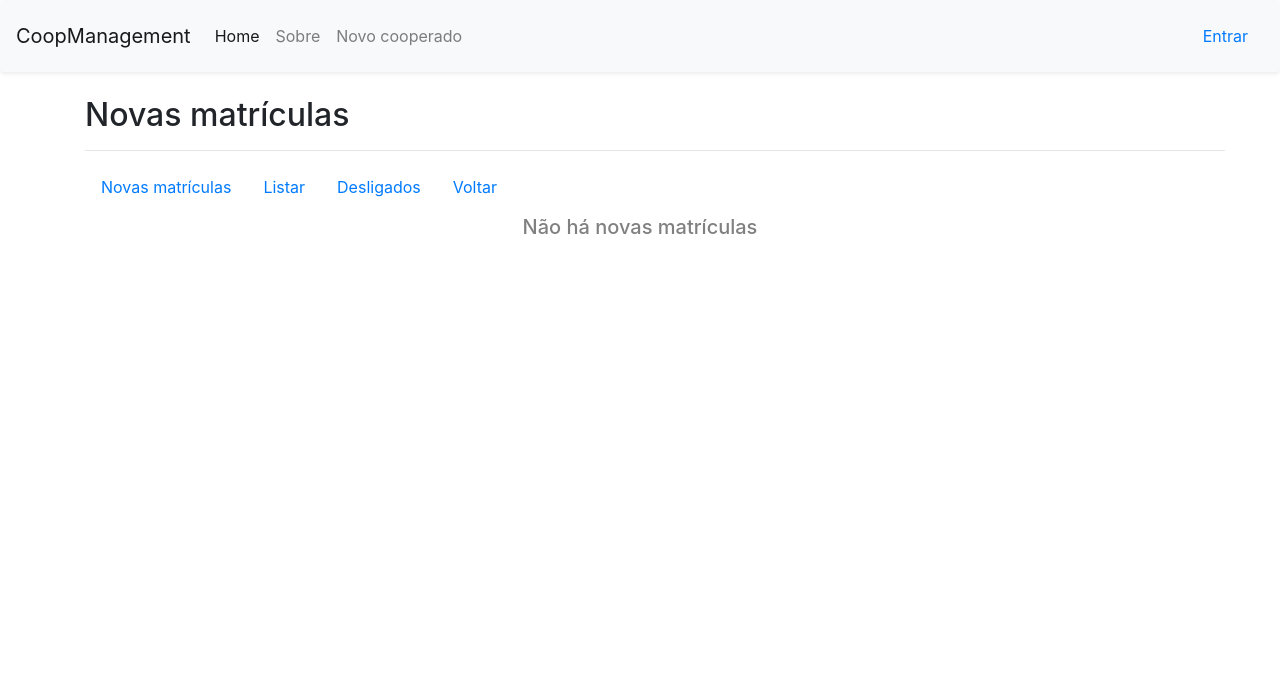
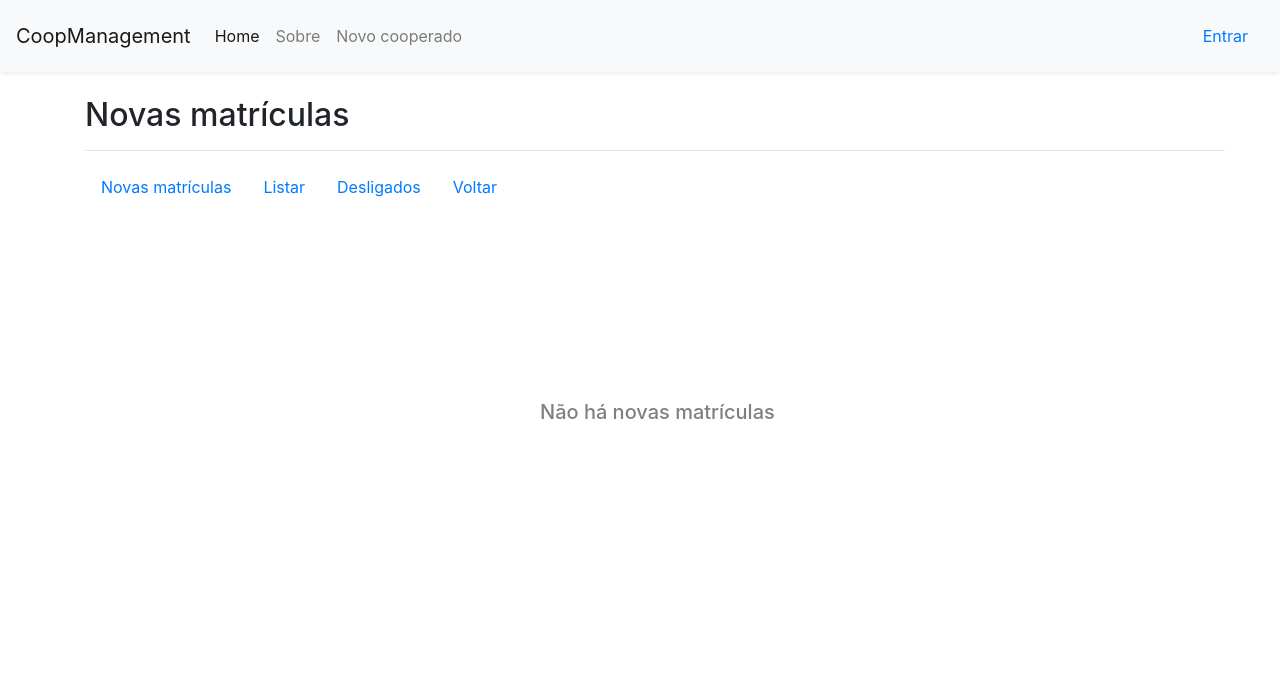
Before and after one commit to vctr-moraes/CoopManagement, a Symfony app: template templates/cooperado/novos.html.twig in a window 1280 px wide. Shown: the top 700 px of the page. Run offline with Twig, Linux system fonts and the light colour scheme; the template is opened without the code that fills it, so the values that code supplies are empty; some libraries are stand-ins or nearby versions.

Commit message:
atualizações nas views

```diff
--- a/templates/cooperado/cadastrar.html.twig
+++ b/templates/cooperado/cadastrar.html.twig
@@ -417,13 +417,13 @@
 
                 <hr class="col-md-11 mb-3">
 
-                <div class="col-4 mx-auto">
+                <div class="col-6 mx-auto">
                     <label for="validationCustom27">Cota-parte</label>
                     <div class="col-md-12 mb-3 input-group input-group-lg">
                         <div class="input-group-prepend">
                             <span class="input-group-text" id="inputGroup-sizing-lg">R$</span>
                         </div>
-                        <input name="cotaParte" type="number" class="form-control" aria-label="Sizing example input" aria-describedby="inputGroup-sizing-lg">
+                        <input name="cotaParte" type="number" class="form-control" aria-label="Sizing example input" aria-describedby="inputGroup-sizing-lg" style="text-align: center">
                         <div class="valid-feedback">
                             Ótimo!
                         </div>
--- a/templates/cooperado/novos.html.twig
+++ b/templates/cooperado/novos.html.twig
@@ -1,6 +1,21 @@
 {% extends 'base.html.twig' %}
 
 {% block title %}Cooperados{% endblock %}
+
+{% block stylesheets %}
+
+    <style>
+        .mensagem {
+            height:100px;
+            position:absolute;
+            top:50%;
+            left:50%;
+            margin-left:-100px;
+            color: grey;
+        }
+    </style>
+
+{% endblock %}
 
 {% block body %}
 
@@ -46,7 +61,7 @@
         {% endif %}
 
         {% if not cooperados %}
-            <h5 style="text-align: center; color: grey">Não há novas matrículas</h5>
+            <h5 class="mensagem">Não há novas matrículas</h5>
         {% endif %}
     </div>
 
--- a/templates/sobre.html.twig
+++ b/templates/sobre.html.twig
@@ -11,7 +11,7 @@
                 <p class="lead">
                     CoopManagement é um projeto de estudos em PHP baseado em uma proposta de projeto real não concretizada.
                     <br>
-                    O projeto de WebApp conta com tecnologias, tais como PHP, HTML, CSS, JavaScript, Symfony, Bootstrap e
+                    O projeto de WebApp conta com tecnologias, tais como PHP, HTML, CSS, JavaScript, Twig, Symfony, Bootstrap e
                     MySQL.</p>
             </div>
         </div>
```
Also changed, not shown: templates/cooperado/desligados.html.twig (+16 -1 lines), templates/cooperado/listar.html.twig (+16 -1 lines).
